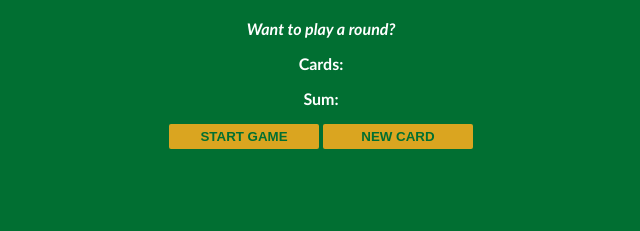
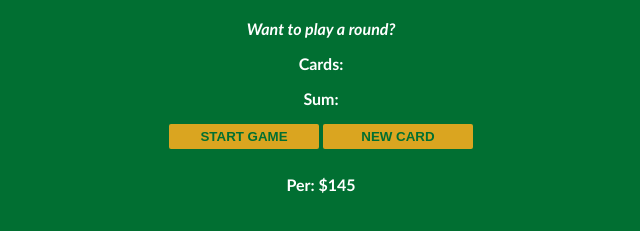
Before and after one commit to ichiomafrancis/Javascript_free_course_from_Scrimba, a plain HTML site: page blackJackGame/index.html in a window 1280 px wide. Shown: the part 63-294 px from the top of the page, without its empty margins (319-959 px from the left). Drawn offline with Linux system fonts and the light colour scheme.

Commit message:
added a new paragraph to display player data

```diff
--- a/blackJackGame/index.html
+++ b/blackJackGame/index.html
@@ -16,6 +16,7 @@
     <p id="sum-el">Sum:</p>
     <button type="button" class="btn" onclick="startGame()">START GAME</button>
     <button type="button" class="btn" onclick="newCard()">NEW CARD</button>
+    <p id="player-el"></p>
 
     <script src="index.js"></script>
   </body>
--- a/blackJackGame/index.js
+++ b/blackJackGame/index.js
@@ -16,6 +16,11 @@ let message = "";
 let messageEl = document.getElementById("message-el");
 let sumEl = document.querySelector("#sum-el");
 let cardsEl = document.getElementById("cards-el");
+
+let playerName = "Per";
+let playerChips = 145;
+let playerEl = document.getElementById("player-el");
+playerEl.textContent = playerName + ": $" + playerChips;
 
 function getRandomCard() {
   let randomNumber = Math.floor(Math.random() * 13) + 1;
```
